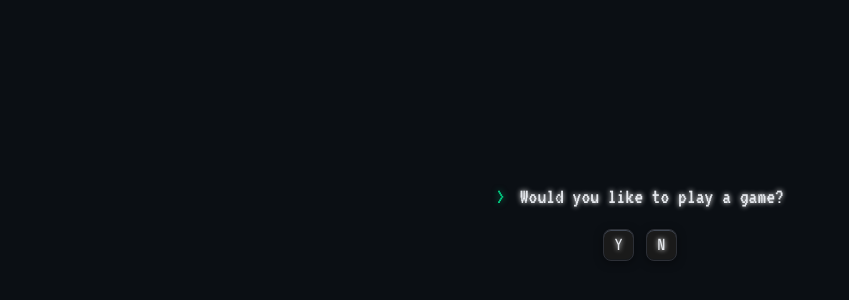
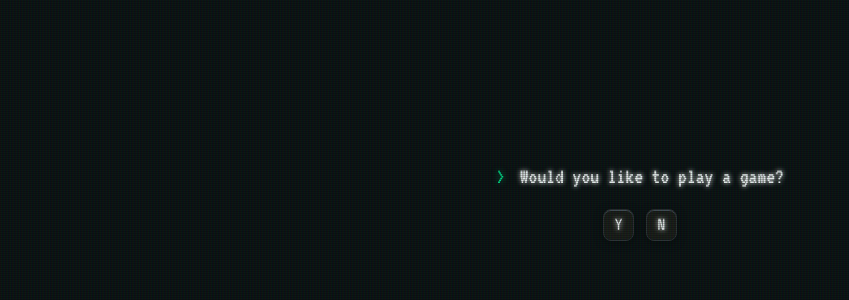
Before and after one commit to MChartier/wopr, a React (Vite) app: page / in a window 1280 px wide. Shown: the part 180-480 px from the top of the page, without its empty margins (0-849 px from the left). Built offline with nearby package versions, Linux system fonts and the light colour scheme.

Commit message:
Adding CRT effect

```diff
--- a/src/App.css
+++ b/src/App.css
@@ -1,7 +1,24 @@
+body {
+  width: 100%;
+}
 #root {
   max-width: 960px;
-  margin: 0 auto;
+  width: 100%;
   padding: 0; /* move padding to container so 100dvh fits without overflow */
+}
+
+.crt-effect::before {
+  content: '';
+  position: absolute;
+  top: 0;
+  left: 0;
+  width: 100%;
+  height: 100%;
+  background: linear-gradient(rgba(0, 0, 0, 0) 50%, rgba(0, 0, 0, 0.2) 50%),
+              linear-gradient(90deg, rgba(255, 0, 0, 0.05), rgba(0, 255, 0, 0.05), rgba(0, 0, 255, 0.05));
+  background-size: 100% 2px, 3px 100%; /* Adjust 2px for scanline thickness and 3px for RGB subpixel effect */
+  z-index: 1; /* Ensure scanlines are on top */
+  pointer-events: none; /* Allow interaction with content underneath */
 }
 
 .container {
@@ -227,7 +244,9 @@ h1 {
   display: flex;
   flex-direction: column;
   align-items: center;
+  justify-content: flex-start;
   gap: 16px;
+  height: 120px;
 }
 
 .intro-line {
@@ -258,13 +277,18 @@ h1 {
 /* CRT-style vertical wipe overlay */
 .wipe-overlay {
   position: fixed;
-  inset: 0;
+  top: 0;
+  left: 0;
+  right: 0;
+  height: 100%;
   background: linear-gradient(180deg, black 0%, black 100%);
-  animation: crtWipeReveal 5s ease-out forwards;
+  animation: wipeDown 3s linear forwards;
   pointer-events: none;
+  z-index: 9999;
+  will-change: height;
 }
 
-@keyframes crtWipeReveal {
+@keyframes wipeDown {
   0% { /* fully covered */
     clip-path: inset(0 0 0 0);
   }
--- a/src/App.tsx
+++ b/src/App.tsx
@@ -185,7 +185,7 @@ function App() {
 
   if (phase !== 'game') {
     return (
-      <div className="intro-screen">
+      <div className="intro-screen crt-effect">
         <div className="intro-center">
           <div className="intro-line crt-text">
             <span className="prompt">{'>'}</span> {typedText}
@@ -224,7 +224,7 @@ function App() {
   }
 
   return (
-    <div className="container">
+    <div className="container crt-effect">
       {isWiping && (
         <div
           className="wipe-overlay"
@@ -238,7 +238,7 @@ function App() {
           }}
         />
       )}
-      <h1 className="crt-text">W.O.P.R.</h1>
+      <h1 className="crt-text">WOPR</h1>
       <p className="subtitle crt-text">Web-based Online Play Reciprocator</p>
 
       <div className="board">
```
